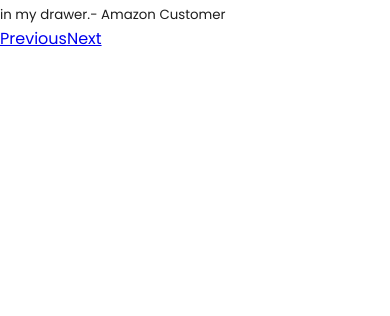
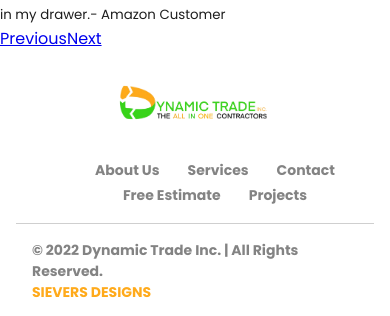
Before and after one commit to zsievers/navbar-pract, a Next.js app in the folder navbar/: page / in a window 390 px wide. Shown: the part 7472-7788 px from the top of the page. Before the commit the page ends 7523 px from the top, so only its background shows below. Built offline with nearby package versions, Linux system fonts and the light colour scheme.

Commit message:
responsive footer complete

```diff
--- /dev/null
+++ b/navbar/components/footer/footer.js
@@ -0,0 +1,73 @@
+import React from "react";
+import Link from "next/link";
+import classes from "./footer.module.scss";
+// import { MdEmail, MdOutlineFacebook } from "react-icons/md";
+
+const Footer = () => {
+  return (
+    <>
+      <section className={classes.footer}>
+        <section className={classes.footer_logo}>
+          <img
+            src={"../../images/newLogo.png"}
+            className={classes.footer_logo_img}
+          />
+        </section>
+        <section className={classes.footer_info}>
+          <ul className={classes.footer_info_links}>
+            <li>
+              <Link href="/about-dt">
+                <a>About Us</a>
+              </Link>
+            </li>
+            <li>
+              <Link href="/#services">
+                <a>Services</a>
+              </Link>
+            </li>
+            <li>
+              <Link href="/freeEstimate">
+                <a>Contact</a>
+              </Link>
+            </li>
+            <li>
+              <Link href="/freeEstimate">
+                <a>Free Estimate</a>
+              </Link>
+            </li>
+            <li>
+              <Link href="/projects">
+                <a>Projects</a>
+              </Link>
+            </li>
+          </ul>
+        </section>
+        <hr className={classes.footer_seperator} />
+        {/* <section className={classes.footer_social_media}>
+          <Link href="/">
+            <a>
+              <MdEmail className={classes.footer_social_media_links} />
+            </a>
+          </Link>
+          <Link href="/">
+            <a>
+              <MdOutlineFacebook
+                className={classes.footer_social_media_links}
+              />
+            </a>
+          </Link>
+        </section> */}
+        <section className={classes.cr}>
+          <p>© 2022 Dynamic Trade Inc. | All Rights Reserved.</p>
+          <Link href="/">
+            <a>
+              <p>SIEVERS DESIGNS</p>
+            </a>
+          </Link>
+        </section>
+      </section>
+    </>
+  );
+};
+
+export default Footer;
--- /dev/null
+++ b/navbar/components/footer/footer.module.scss
@@ -0,0 +1,97 @@
+@import "./../../styles/variables.scss";
+
+.footer {
+  display: flex;
+  flex-direction: column;
+  font-weight: bold;
+  margin-top: 1rem;
+  padding: 1rem;
+  background-color: #fff;
+  color: #0000007c;
+  width: 100%;
+}
+
+.footer_logo {
+  display: flex;
+  flex-direction: row;
+  justify-content: center;
+  margin-bottom: 1rem;
+}
+
+.footer_logo_img {
+  width: 45%;
+}
+
+// .footer_social_media {
+//   display: flex;
+//   flex-direction: row;
+//   justify-content: center;
+//   margin-bottom: 20px;
+
+//   a {
+//     padding: 0 10px 0 10px;
+//   }
+// }
+
+// .footer_social_media_links {
+//   font-size: 2rem;
+//   color: #37d418;
+// }
+
+.cr {
+  display: flex;
+  flex-direction: row;
+  flex-wrap: wrap;
+  margin: 1rem 1rem 0rem 1rem;
+  justify-content: space-between;
+  a {
+    text-decoration: none;
+    color: #ffaa1b;
+  }
+  a:hover {
+    color: #38d419;
+    transition: color 0.3s;
+    cursor: pointer;
+  }
+  p {
+    font-size: 14px;
+  }
+}
+
+.footer_info {
+  margin: 1rem auto;
+}
+
+.footer_info_links {
+  display: flex;
+  flex-direction: row;
+  flex-wrap: wrap;
+  max-width: 600px;
+  justify-content: center;
+  list-style-type: none;
+
+  li {
+    padding: 0px 14px;
+  }
+  a {
+    font-size: 14px;
+    text-decoration: none;
+    color: inherit;
+  }
+  a:hover {
+    color: black;
+    transition: 0.3s ease all;
+  }
+}
+
+// .footer_info_links_li {
+//   padding: 0px 14px;
+// }
+
+.footer_seperator {
+  flex-grow: 1;
+  border: none;
+  height: 1px;
+  background-color: #00000030;
+  width: 100%;
+}
--- a/navbar/components/navbar/Layout.js
+++ b/navbar/components/navbar/Layout.js
@@ -1,5 +1,6 @@
 import React from "react";
 import Header from "./Header";
+// import Footer from "../footer/footer";
 
 import classes from "./Layout.module.scss";
 
@@ -8,7 +9,6 @@ const Layout = ({ children }) => {
     <>
       <Header />
       <div className={classes.container}>{children}</div>
-      {/* <Footer /> */}
     </>
   );
 };
--- a/navbar/pages/index.js
+++ b/navbar/pages/index.js
@@ -2,7 +2,7 @@ import Layout from "./../components/navbar/Layout";
 import Services from "../components/services/services";
 import Hero from "../components/hero/hero";
 import Testimonials from "../components/testimonials/testimonials";
-
+import Footer from "../components/footer/footer";
 export default function Home() {
   return (
     <>
@@ -10,6 +10,7 @@ export default function Home() {
       <Hero />
       <Services />
       <Testimonials />
+      <Footer />
     </>
   );
 }
```
Also changed, not shown: 1 other file (tests, documents, lock files or other folders).
